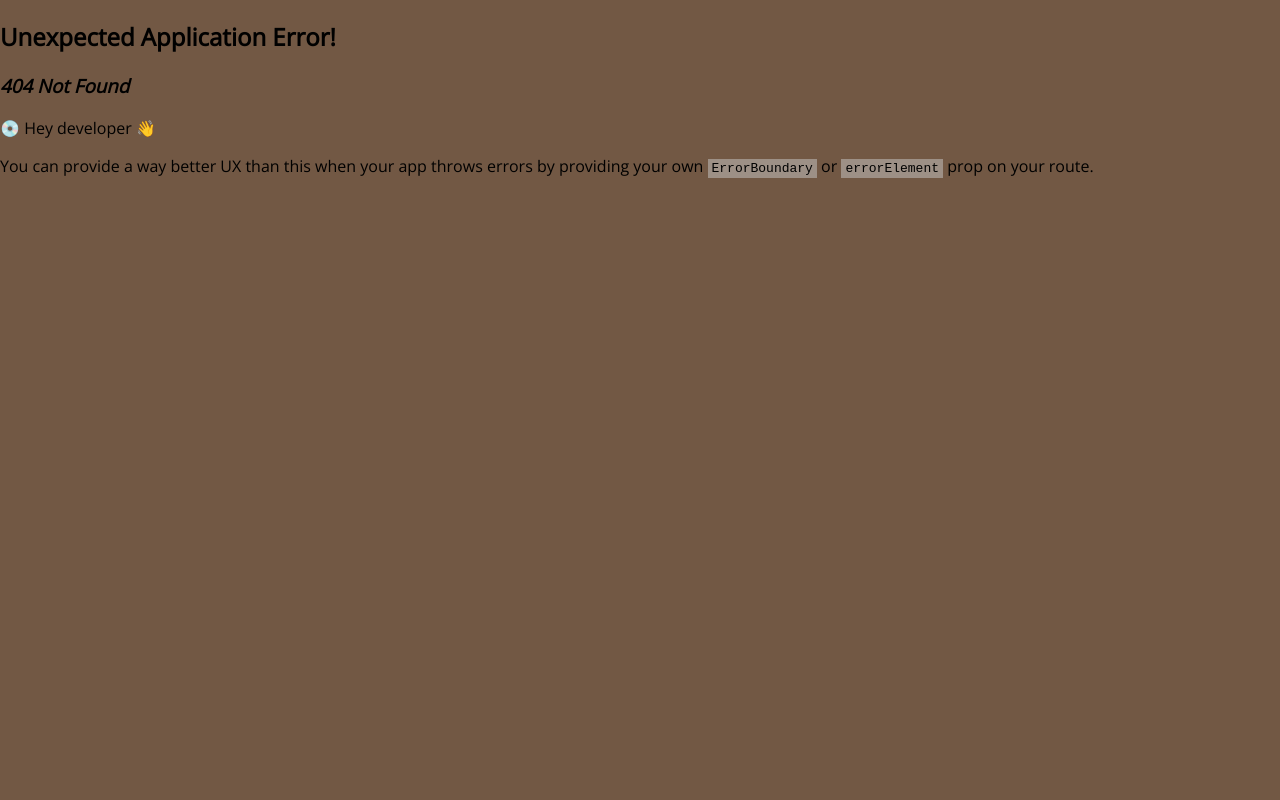
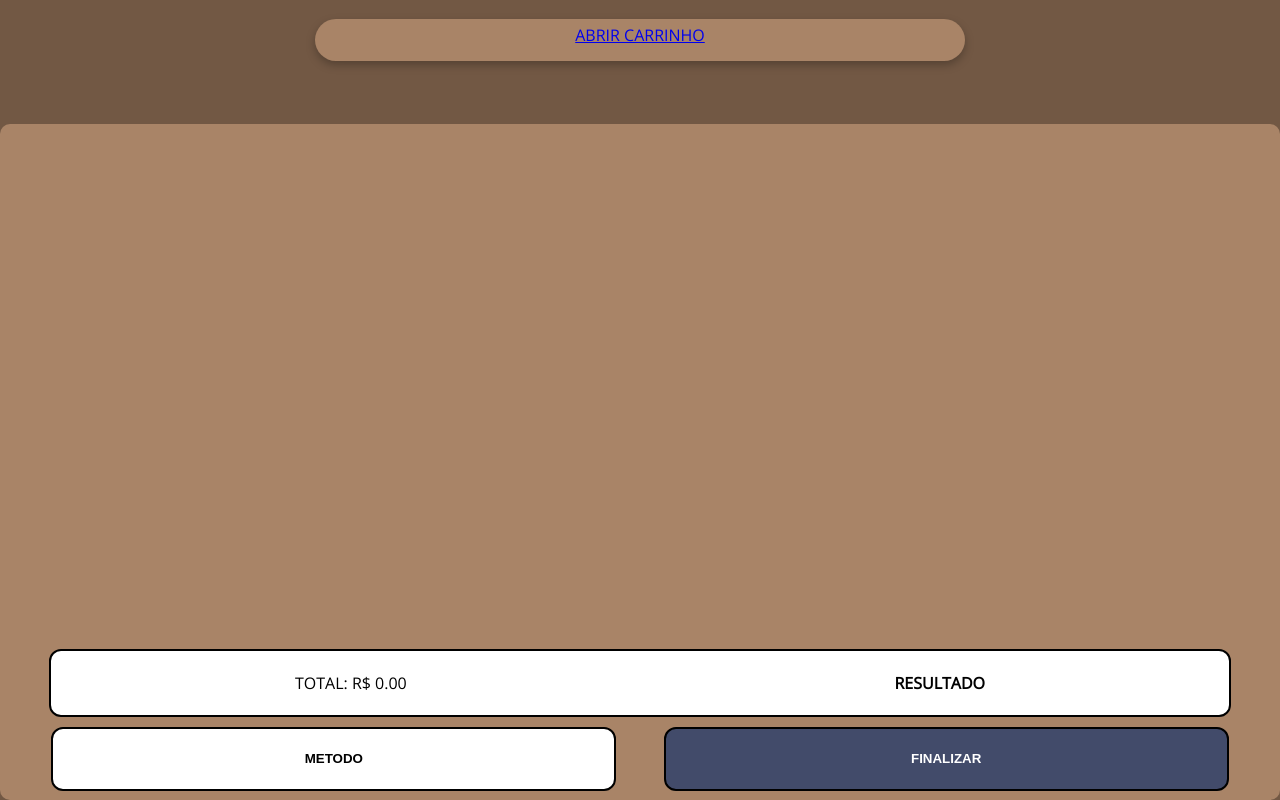
Before and after one commit to NickPW00/pdv_em_react, a React (Create React App) app: page /carrinho/metodo in a window 1280 px wide. Before the commit this address had no page. Built offline with nearby package versions, Linux system fonts and the light colour scheme.

Commit message:
Adaptação para a biblioteca Router completa, com pequenas correções do codigo.

```diff
--- a/src/components/Caixa/Caixa.jsx
+++ b/src/components/Caixa/Caixa.jsx
@@ -100,7 +100,6 @@ export default function EscreverCodigo() {
         </div>
       </div>
       <div className='teclado'>
-        {/* Map para criar as teclas com numero. */}
         {
           numeros
             .map(item => {
--- a/src/components/Carrinho/Carrinho.jsx
+++ b/src/components/Carrinho/Carrinho.jsx
@@ -4,15 +4,18 @@ import ProductCard from '../ProductCard/ProductCard';
 import produtosData from '../../data/data.json'
 import { produtosAdicionados } from '../Caixa/Caixa';
 import './Carrinho.css'
+import { useNavigate } from 'react-router-dom';
 
 let chaveAtivacao = []
 
 function MenuCarrinho() {
   //pro botao do metodo de pagmaneto
+  const navigate = useNavigate()
   const [mostrarMetodo, setMostrarMetodo] = useState(false);
   const [valorTotal, setValorTotal] = useState(0);
   const handleBotaoClick = () => {
     setMostrarMetodo(true);
+    return navigate("/carrinho/metodo")
   };
 
   useEffect(() => {
@@ -33,21 +36,17 @@ function MenuCarrinho() {
   return (
     <div className="menu_cart">
       <div className="menu_total">
-        <div className="menu_total_rs">TOTAL: R$ {valorTotal}</div>
-        <div className="menu_total_resultado">RESULTADO</div>
+        <p className="menu_total_rs">TOTAL: R$ {valorTotal}</p>
+        <p className="menu_total_resultado">RESULTADO</p>
       </div>
-
       <div className="menu_confirm">
         <button className='menu_confirm_metodo' id='btn_cart' onClick={handleBotaoClick}>
           METODO
         </button>
-
         <div className='menu_metodo_selecionado'>
           {selectedMethod ? `Método selecionado: ${selectedMethod}` : ''}
         </div>
-
         {mostrarMetodo && <Metodo onSelectMethod={handleMethodSelect} />}
-
         {/* NESSE CASO SERÁ EM BREVECRIADO UM COMPONENTE PARA FINALIZAR A COMPRA, PROVAVELMENTE UM POPUP */}
         <button className="menu_confirm_finalizar" id="btn_cart">
           FINALIZAR
@@ -92,11 +91,8 @@ function Carrinho() {
   return (
     <div className='container_cart'>
       {lista}
-      {/* AQUI VAI FICAR O CONTAINER COM OS ITENS QUE FORAM SELECIONADOS NO "CAIXA" */}
-      {/* E O MENU CARRINHO VAI FICAR NO FIM DO CONTAINER_CART */}
       <MenuCarrinho />
       {/* <button onClick={limparLista}>Limpar Carrinho</button> */}
-
     </div>
   );
 }
--- a/src/components/Metodo/Metodo.jsx
+++ b/src/components/Metodo/Metodo.jsx
@@ -1,9 +1,13 @@
 import React from 'react';
 import './Metodo.css';
+import { useNavigate } from 'react-router';
 
 const Metodo = ({ onSelectMethod }) => {
+  const navigate = useNavigate()
+
   const handleMethodClick = (method) => {
     onSelectMethod(method);
+    return navigate("/carrinho")
   };
 
   return (
--- a/src/components/OpenCart/OpenCart.jsx
+++ b/src/components/OpenCart/OpenCart.jsx
@@ -1,18 +1,9 @@
 import React, { useState } from 'react';
 import './OpenCart.css';
-import Carrinho from '../Carrinho/Carrinho';
-import { Link, useNavigate } from 'react-router-dom';
+import { Link } from 'react-router-dom';
 
 function OpenCart() {
-  const [showCart, setShowCart] = useState(false);
-  const navigate = useNavigate();
-
-  /*
-  const handleVoltar = () => {
-    setShowCart(!showCart)
-    /* return navigate("/")
-  }
-  */
+  const [showCart, setShowCart] = useState(true);
 
   const handleShowCart = () => {
     setShowCart(!showCart);
--- a/src/components/ProductCard/ProductCard.jsx
+++ b/src/components/ProductCard/ProductCard.jsx
@@ -2,7 +2,7 @@ import React, { useState } from 'react';
 import "./ProductCard.css"
 
 function ProductCard({ product, onDelete }) {
-  const [un, setUn] = useState(verificarFormaUnidadeOuKg)
+  const un = verificarFormaUnidadeOuKg
 
   function verificarFormaUnidadeOuKg() {
     let ultimosDoisNumeros = product.codigo.slice(-2);
```
Also changed, not shown: src/index.js (+12 -7 lines).
